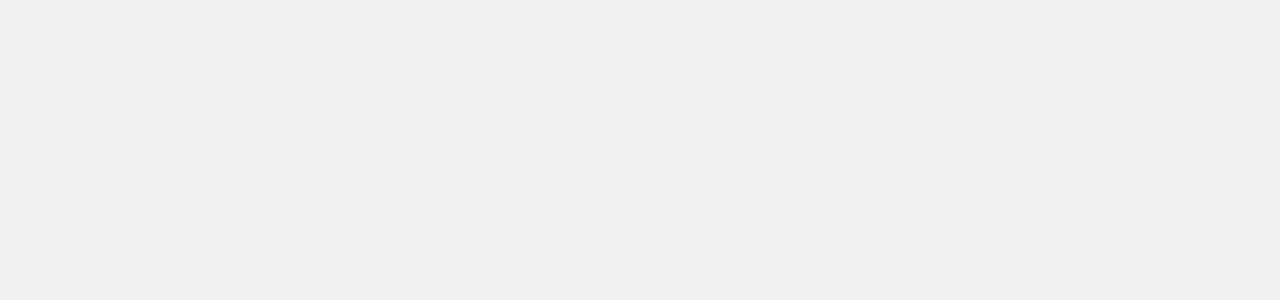
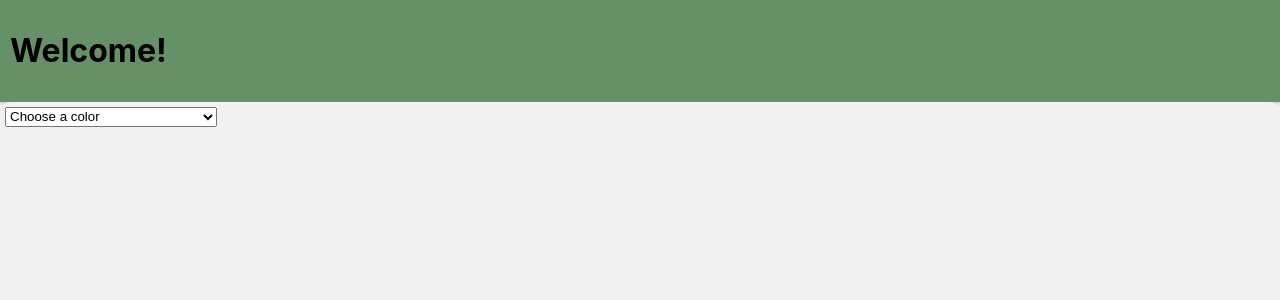
Before and after one commit to Asalagi/react-project, a React (Create React App) app in the folder horse-shop/: page /genetics in a window 1280 px wide. Before the commit this address had no page. Shown: the top 300 px of the page. Built offline with nearby package versions, Linux system fonts and the light colour scheme.

Commit message:
add random genetic page

```diff
--- a/horse-shop/src/App.js
+++ b/horse-shop/src/App.js
@@ -2,6 +2,7 @@
 import { BrowserRouter as Router, Routes, Route } from 'react-router-dom';
 import HorseShop from './horseshop';
 import ShoppingCart from './horseshopCart';
+import Genetics from "./genetics";
 
 function App() {
   const [cartItems, setCartItems] = useState([]);
@@ -18,6 +19,7 @@
             path="/horseshopCart"
             element={<ShoppingCart cartItems={cartItems} />}
           />
+          <Route path="/genetics" element={<Genetics />} />
         </Routes>
       </div>
     </Router>
--- /dev/null
+++ b/horse-shop/src/genetics.js
@@ -0,0 +1,35 @@
+import { useState } from 'react';
+import "./horse-shop.css";
+
+function Genetics() {
+    const A = "A"
+    const a = "a";
+    const E = "E";
+    const e = "e";
+
+    const [selectValue, setSelectValue] = useState("");
+
+    const handleChange = (event) => {
+        setSelectValue(event.target.value);
+    };
+
+    const isHorseBlack = [a + a + E + e, A + a + E + e, A + a + e + e];
+
+    return (
+        <div>
+            <header className="header"><h1>Welcome!</h1></header>
+                <div className="container">
+                    <select name="baseColor" onChange={handleChange} value={selectValue}>
+                        <option value="">Choose a color</option>
+                        <option value={a+a+E+e}>Black</option>
+                        <option value={A+a+E+e}>Bay</option>
+                        <option value={A+a+e+e}>Chestnut/Sorrel</option>
+                        </select> <br />
+                        <h2>{selectValue}</h2>
+                    {isHorseBlack.includes(selectValue) ? (selectValue === "aaEe" ? <h2>Your horse is black.</h2> : <h2>Your horse is not black.</h2>) : null}
+                    </div>
+                </div>
+    );
+};
+
+export default Genetics;
```
